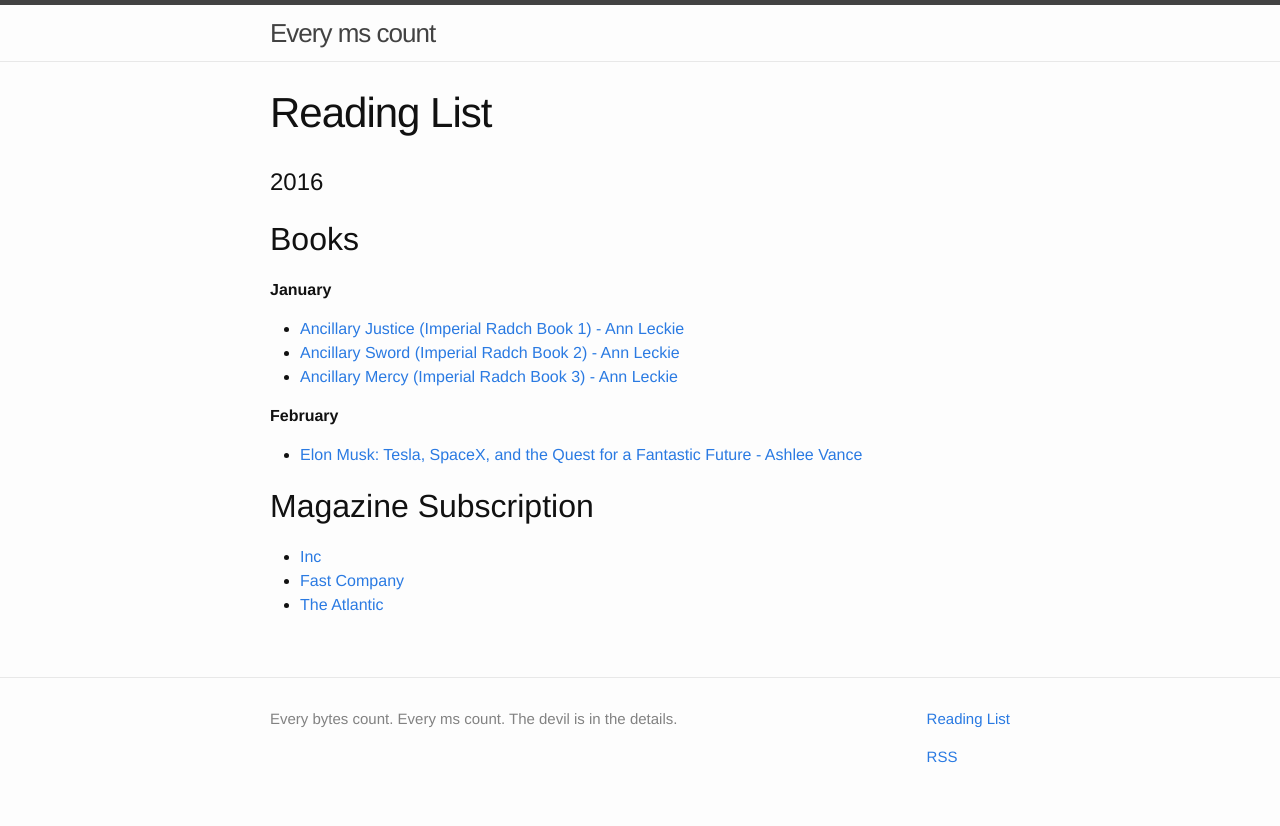
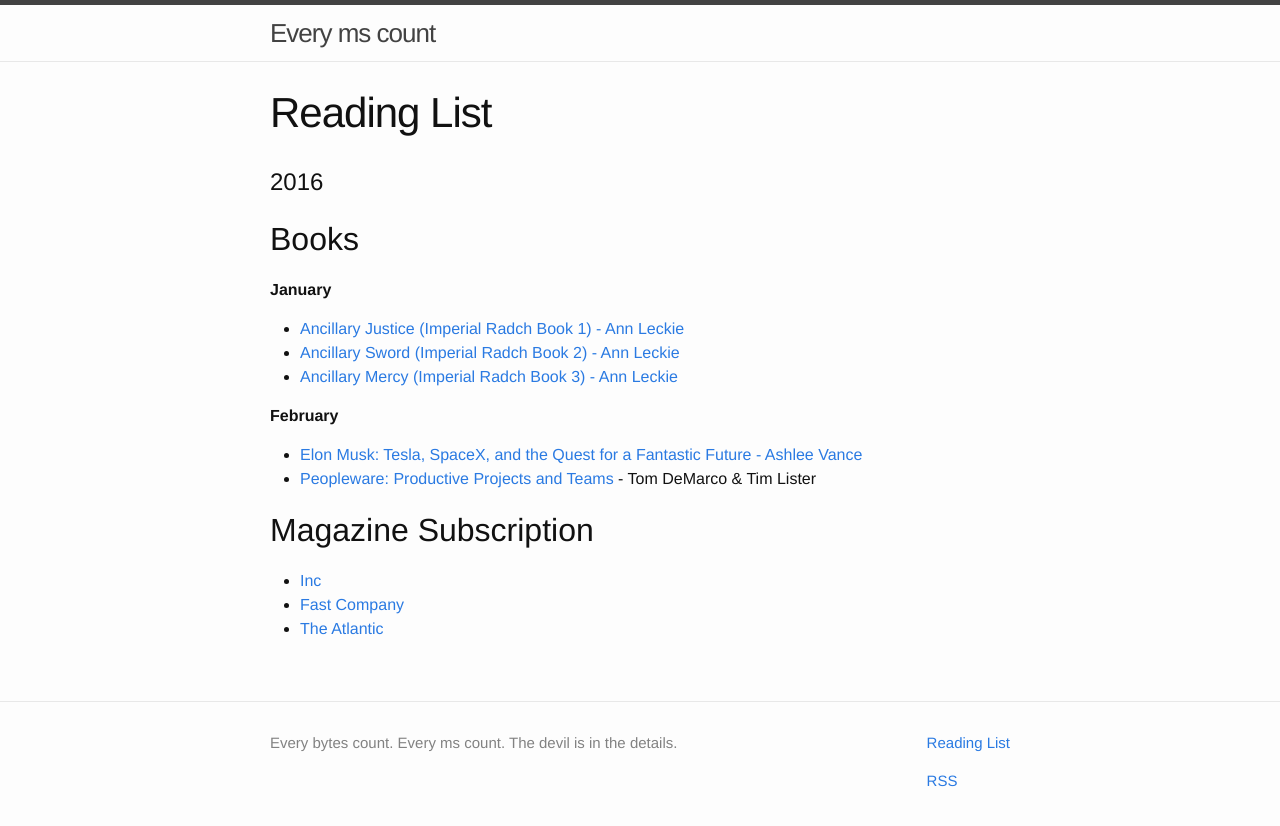
Before and after one commit to mipstian/genintho.github.io, a Jekyll site: the page built from reading-list.md, in a window 1280 px wide. Shown: the top 826 px of the page. Built offline with Jekyll 4.4.1, drawn with Linux system fonts in a browser that asks for light colours.

Commit message:
Adding Peopleware to reading list

```diff
--- a/reading-list.md
+++ b/reading-list.md
@@ -18,7 +18,7 @@ __January__
 __February__
 
 - [Elon Musk: Tesla, SpaceX, and the Quest for a Fantastic Future - Ashlee Vance](http://amzn.to/1Xuu3MJ)
-
+- [Peopleware: Productive Projects and Teams](http://amzn.to/1OGGqOX) - Tom DeMarco & Tim Lister
 
 ## Magazine Subscription
 - [Inc](http://www.inc.com/)
```
